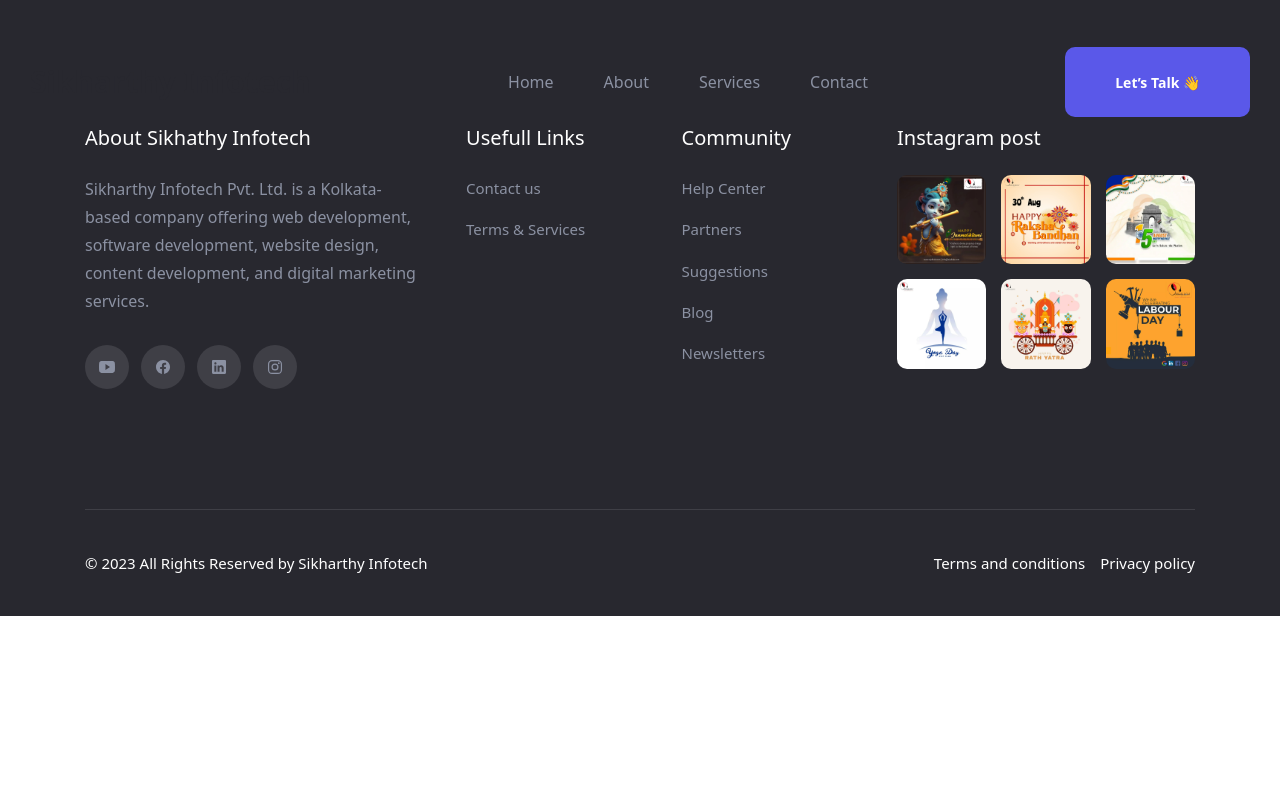
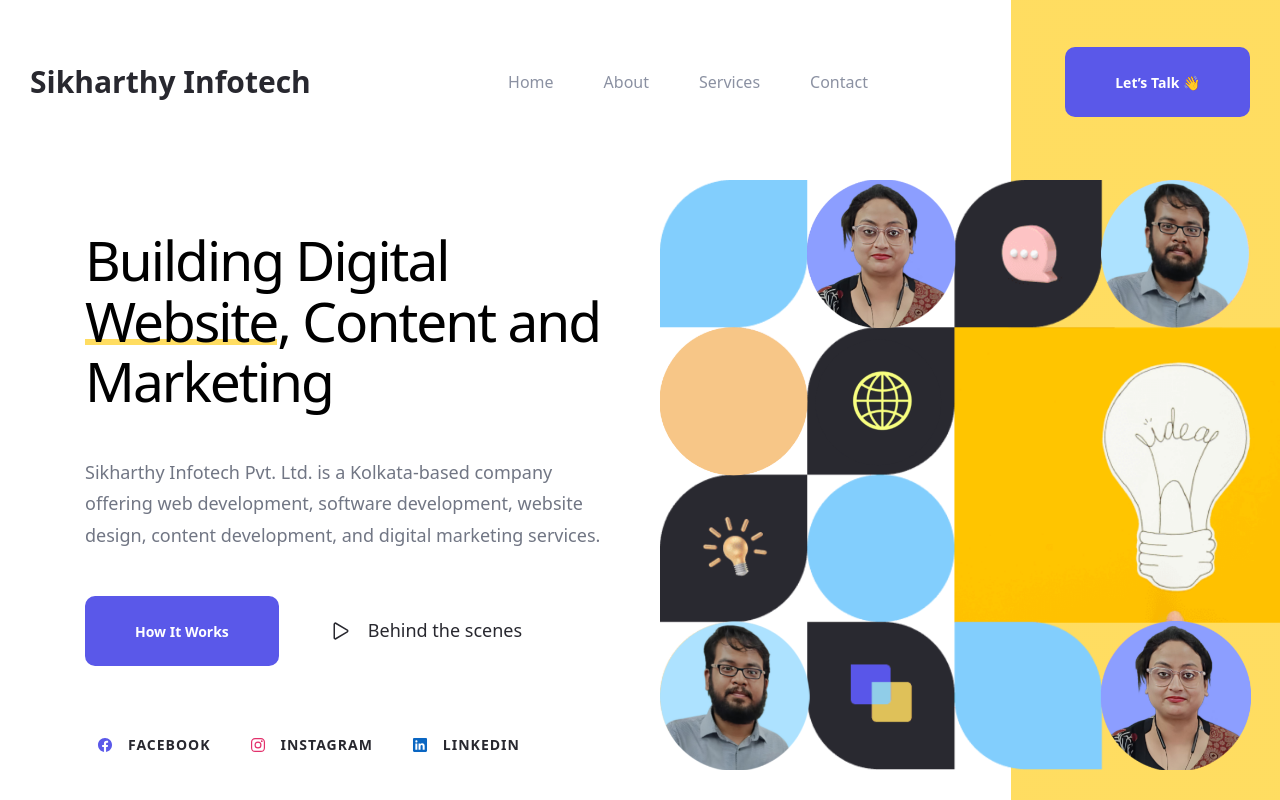
Before and after one commit to iamPankajGhosh/siplhub.vercel.app, a React (Vite) app in the folder frontend_react/: page /about in a window 1280 px wide. Shown: the top 800 px of the page. Built offline with nearby package versions, Linux system fonts and the light colour scheme.

Commit message:
Add : hero section in all pages

```diff
--- /dev/null
+++ b/frontend_react/src/containers/Hero/Hero.jsx
@@ -0,0 +1,95 @@
+import React from "react";
+import { Link } from "react-router-dom";
+
+import images from "../../constants/images";
+
+import "./Hero.css";
+
+export default function Hero() {
+  return (
+    <>
+      <section className="section hero" id="home" aria-label="hero">
+        <div className="container">
+          <div className="hero-content">
+            <h1 className="h1 hero-title">
+              Building Digital <span className="has-before"> Website</span>,
+              Content and Marketing
+            </h1>
+
+            <p className="hero-text">
+              Sikharthy Infotech Pvt. Ltd. is a Kolkata-based company offering
+              web development, software development, website design, content
+              development, and digital marketing services.
+            </p>
+
+            <div className="wrapper">
+              <Link
+                to="/contact"
+                className="btn btn-primary has-before has-after"
+              >
+                How It Works
+              </Link>
+
+              <button className="hero-btn" aria-label="sikharthy promo">
+                <ion-icon name="play-outline" aria-hidden="true"></ion-icon>
+
+                <span className="span">Behind the scenes</span>
+              </button>
+            </div>
+
+            <ul className="social-list">
+              <li>
+                <Link
+                  to="https://www.facebook.com/sikharthyinfotech/"
+                  target="_blank"
+                  className="social-link"
+                  style={{ "--color": "hsl(241, 77%, 63%)" }}
+                >
+                  <ion-icon name="logo-facebook"></ion-icon>
+
+                  <span className="span">Facebook</span>
+                </Link>
+              </li>
+
+              <li>
+                <Link
+                  to="https://www.instagram.com/sikharthyinfotech/"
+                  target="_blank"
+                  className="social-link"
+                  style={{ "--color": "hsl(340, 75%, 54%)" }}
+                >
+                  <ion-icon name="logo-instagram"></ion-icon>
+
+                  <span className="span">Instagram</span>
+                </Link>
+              </li>
+
+              <li>
+                <Link
+                  to="https://www.linkedin.com/company/sikharthy-infotech-pvt-ltd"
+                  target="_blank"
+                  className="social-link"
+                  style={{ "--color": "hsl(210, 90%, 40%)" }}
+                >
+                  <ion-icon name="logo-linkedin"></ion-icon>
+
+                  <span className="span">LinkedIn</span>
+                </Link>
+              </li>
+            </ul>
+          </div>
+
+          <figure className="hero-banner">
+            <img
+              src={images.heroBanner}
+              width="794"
+              height="637"
+              alt="hero banner"
+              className="w-100"
+            />
+          </figure>
+        </div>
+      </section>
+    </>
+  );
+}
--- /dev/null
+++ b/frontend_react/src/containers/index.js
@@ -0,0 +1 @@
+export { default as Hero } from "./Hero/Hero";
--- a/frontend_react/src/pages/About.jsx
+++ b/frontend_react/src/pages/About.jsx
@@ -1,10 +1,18 @@
 import React from "react";
 import { Navbar, Footer } from "../components";
+import { Hero } from "../containers";
 
 export default function About() {
   return (
     <>
       <Navbar />
+
+      <main>
+        <article>
+          <Hero />
+        </article>
+      </main>
+
       <Footer />
     </>
   );
--- a/frontend_react/src/pages/Contact.jsx
+++ b/frontend_react/src/pages/Contact.jsx
@@ -1,10 +1,18 @@
 import React from "react";
 import { Navbar, Footer } from "../components";
+import { Hero } from "../containers";
 
 export default function Contact() {
   return (
     <>
       <Navbar />
+
+      <main>
+        <article>
+          <Hero />
+        </article>
+      </main>
+
       <Footer />
     </>
   );
--- a/frontend_react/src/pages/Home.jsx
+++ b/frontend_react/src/pages/Home.jsx
@@ -3,97 +3,16 @@
 
 import { Navbar, Footer } from "../components";
 import images from "../constants/images";
+import { Hero } from "../containers";
 
 export default function Home() {
   return (
     <>
       <Navbar />
+
       <main>
         <article>
-          {/* #HERO */}
-
-          <section className="section hero" id="home" aria-label="hero">
-            <div className="container">
-              <div className="hero-content">
-                <h1 className="h1 hero-title">
-                  Building Digital <span className="has-before"> Website</span>,
-                  Content and Marketing
-                </h1>
-
-                <p className="hero-text">
-                  Sikharthy Infotech Pvt. Ltd. is a Kolkata-based company
-                  offering web development, software development, website
-                  design, content development, and digital marketing services.
-                </p>
-
-                <div className="wrapper">
-                  <Link
-                    to="/contact"
-                    className="btn btn-primary has-before has-after"
-                  >
-                    How It Works
-                  </Link>
-
-                  <button className="hero-btn" aria-label="sikharthy promo">
-                    <ion-icon name="play-outline" aria-hidden="true"></ion-icon>
-
-                    <span className="span">Behind the scenes</span>
-                  </button>
-                </div>
-
-                <ul className="social-list">
-                  <li>
-                    <Link
-                      to="https://www.facebook.com/sikharthyinfotech/"
-                      target="_blank"
-                      className="social-link"
-                      style={{ "--color": "hsl(241, 77%, 63%)" }}
-                    >
-                      <ion-icon name="logo-facebook"></ion-icon>
-
-                      <span className="span">Facebook</span>
-                    </Link>
-                  </li>
-
-                  <li>
-                    <Link
-                      to="https://www.instagram.com/sikharthyinfotech/"
-                      target="_blank"
-                      className="social-link"
-                      style={{ "--color": "hsl(340, 75%, 54%)" }}
-                    >
-                      <ion-icon name="logo-instagram"></ion-icon>
-
-                      <span className="span">Instagram</span>
-                    </Link>
-                  </li>
-
-                  <li>
-                    <Link
-                      to="https://www.linkedin.com/company/sikharthy-infotech-pvt-ltd"
-                      target="_blank"
-                      className="social-link"
-                      style={{ "--color": "hsl(210, 90%, 40%)" }}
-                    >
-                      <ion-icon name="logo-linkedin"></ion-icon>
-
-                      <span className="span">LinkedIn</span>
-                    </Link>
-                  </li>
-                </ul>
-              </div>
-
-              <figure className="hero-banner">
-                <img
-                  src={images.heroBanner}
-                  width="794"
-                  height="637"
-                  alt="hero banner"
-                  className="w-100"
-                />
-              </figure>
-            </div>
-          </section>
+          <Hero />
 
           {/* #SERVICES */}
 
--- a/frontend_react/src/pages/Services.jsx
+++ b/frontend_react/src/pages/Services.jsx
@@ -1,10 +1,18 @@
 import React from "react";
 import { Navbar, Footer } from "../components";
+import { Hero } from "../containers";
 
 export default function Services() {
   return (
     <>
       <Navbar />
+
+      <main>
+        <article>
+          <Hero />
+        </article>
+      </main>
+
       <Footer />
     </>
   );
```
Also changed, not shown: frontend_react/src/containers/Hero/Hero.css (added).
